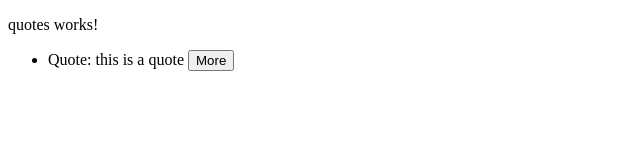
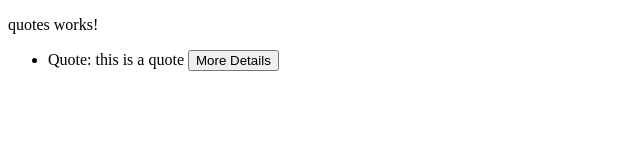
Before and after one commit to vokumu/QuotesApp, an Angular app: page / in a window 1280 px wide. Shown: the top 160 px of the page, without its empty margins (0-640 px from the left). Built offline with nearby package versions, Linux system fonts and the light colour scheme.

Commit message:
Added the delete function

```diff
--- a/src/app/quotes/quotes.component.html
+++ b/src/app/quotes/quotes.component.html
@@ -2,7 +2,7 @@
 <ul *ngFor='let quote of quotes  let i=index'>
     <li>
         <span>Quote: </span>{{quote.quote}}
-        <button (click)="toggleQuote(i)">More</button>
+        <button (click)="toggleQuote(i)">More Details</button>
     </li>
     <div *ngIf="quote.showDescription">
         <app-quote-detail [quote]='quote'></app-quote-detail>
--- a/src/app/quotes/quotes.component.ts
+++ b/src/app/quotes/quotes.component.ts
@@ -13,7 +13,14 @@ export class QuotesComponent implements OnInit {
   toggleQuote(index:number){
     this.quotes[index].showDescription=!this.quotes[index].showDescription;
   }
-
+  deleteQuote(isComlete: boolean,index:any){
+    if(isComlete){
+      const toDelete=confirm('Are you sure you want to delete this movie?');
+      if(toDelete){
+        this.quotes.splice(index,1);
+      }
+    }
+  }
   ngOnInit(): void {
   }
 
```
